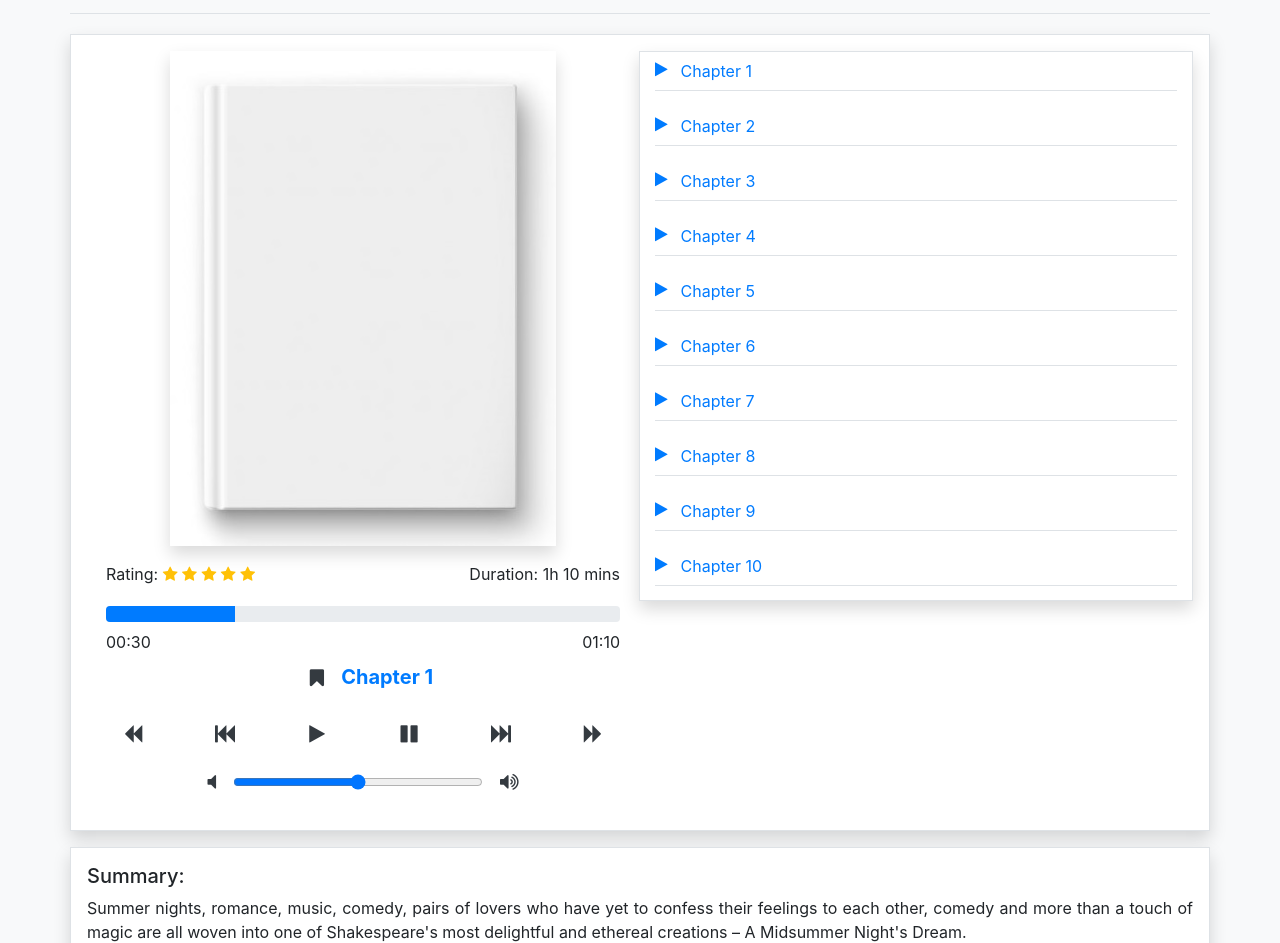
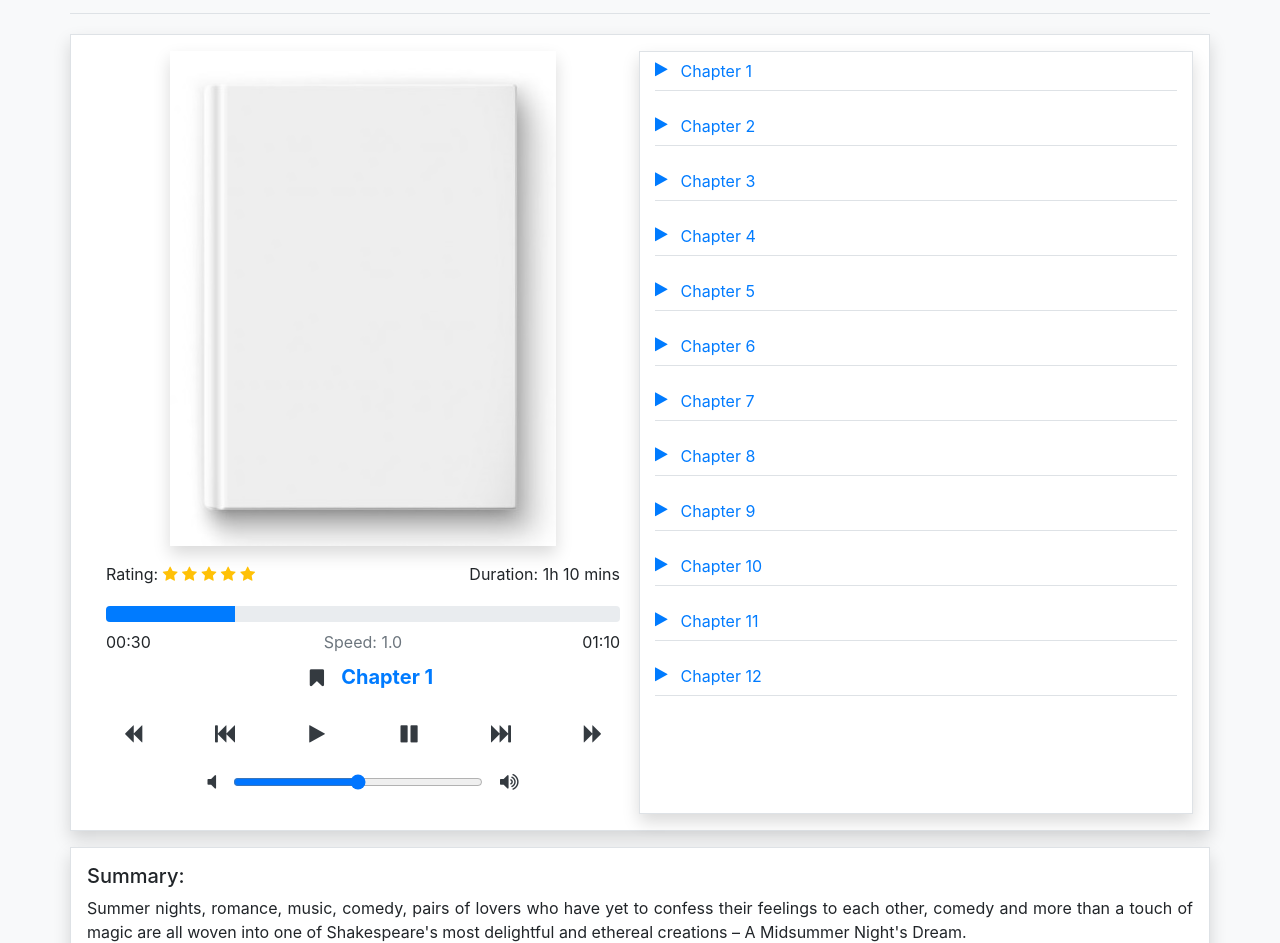
Before and after one commit to tran-temple/AudioBooks_Mockup, a plain HTML site: page detail.html in a window 1280 px wide. Shown: the part 157-1100 px from the top of the page. Drawn offline with nearby package versions, Linux system fonts and the light colour scheme.

Commit message:
update styling

```diff
--- a/detail.html
+++ b/detail.html
@@ -104,8 +104,9 @@
                         </div>
                     </div>
 
-                    <div class="row row-cols-2 mx-1 justify-content-center">
+                    <div class="row row-cols-3 mx-1 justify-content-between">
                         <span class="text-left">00:30</span>
+                        <span class="text-center text-muted">Speed: 1.0</span>
                         <span class="text-right">01:10</span>
                     </div>
 
@@ -145,7 +146,7 @@
                     <p class="border-bottom"><i class="text-primary fa fa-play"></i><button type="button" class="btn btn-link">Chapter 12</button></p>
                 </div>
 
-                </div>
+            </div>
 
             <!------- Summary ---------->
             <div class="row row-cols-1 border shadow bg-white p-3 my-3 text-justify summary">
--- a/myStyles.css
+++ b/myStyles.css
@@ -7,7 +7,6 @@
 }
 
 .chapter_list {
-    height: 550px;
     min-width: 350px;
     text-align: left;
 }
```
Also changed, not shown: index.html (+1 -1 lines).
